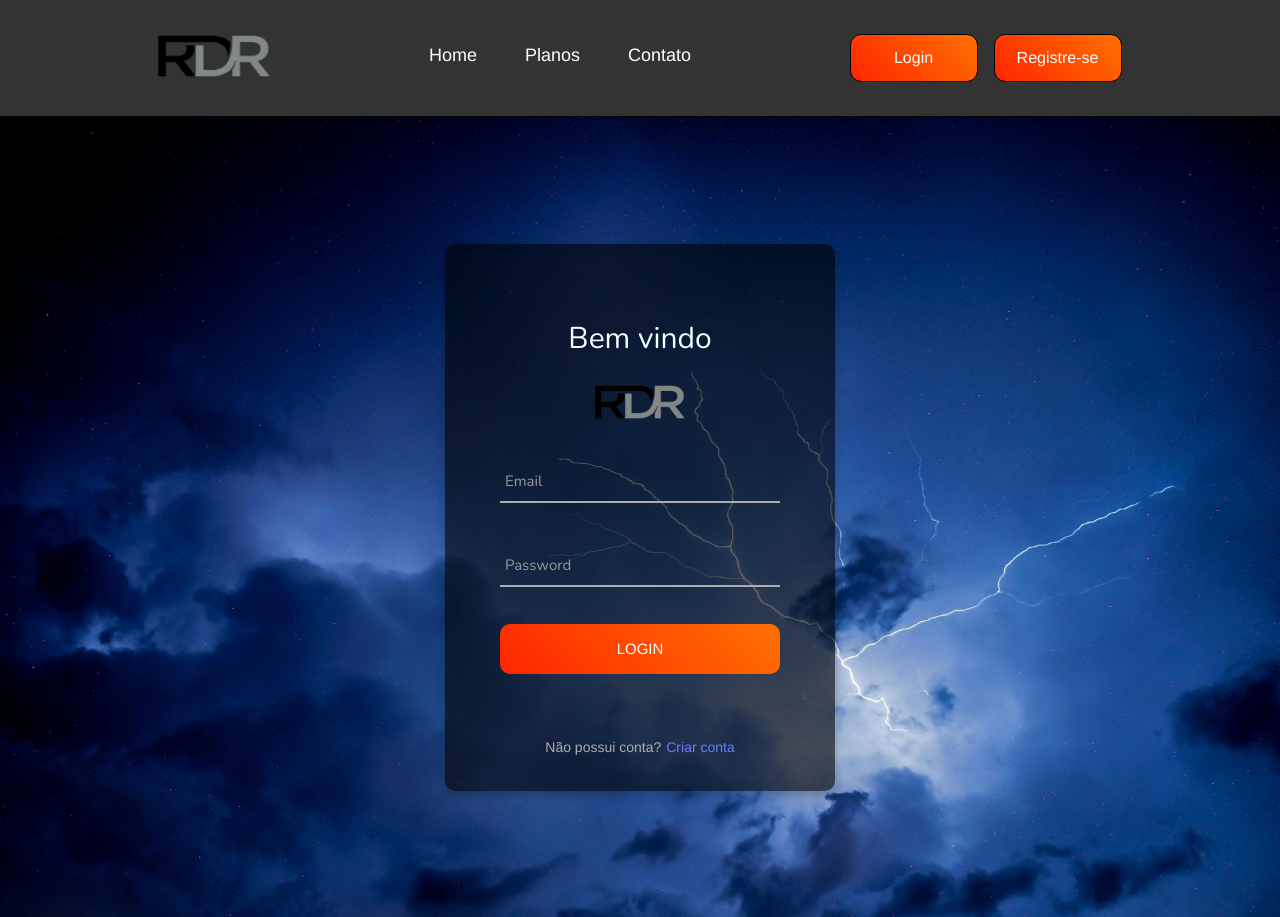
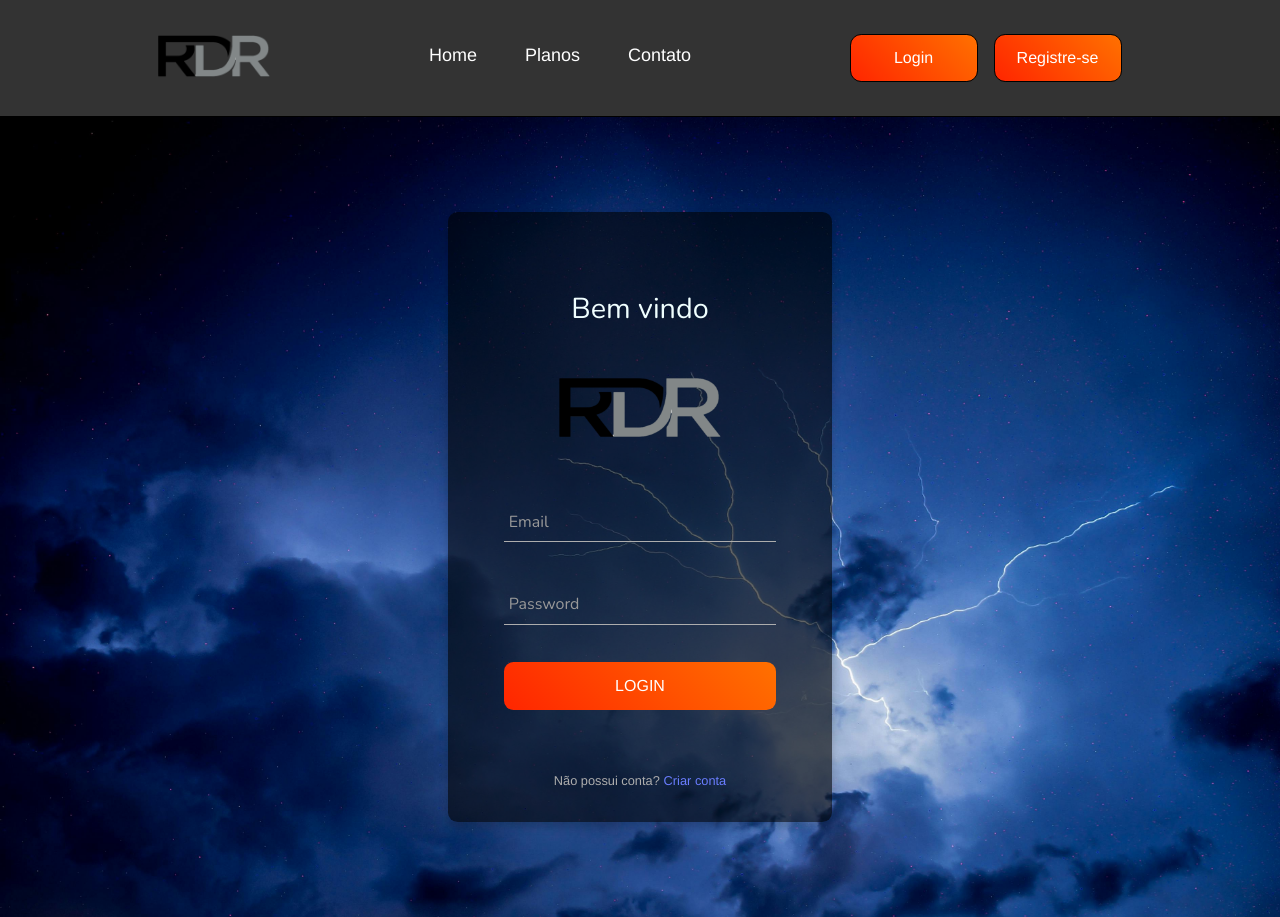
Before and after one commit to Dyeison-Felipe/Rdr_Proj, a React (Create React App) app: page /login in a window 1280 px wide. Built offline with nearby package versions, Linux system fonts and the light colour scheme; a web font is replaced by a local one.

Commit message:
mudança unidade medidas

```diff
--- a/src/Routes/Pages/Login/style.css
+++ b/src/Routes/Pages/Login/style.css
@@ -23,16 +23,16 @@ body, html {
   flex-wrap: wrap;
   align-items: center;
   justify-content: center;
-  padding: 15px;
+  padding: 1em;
 }
 
 .wrap-login {
-  width: 390px;
+  width: 24em;
   background-color: rgba(0, 0, 0, 0.6);
-  border-radius: 10px;
+  border-radius: 0.6em;
   overflow: hidden;
-  padding: 77px 55px 33px 55px;
-  box-shadow: 0 5px 10px 0px rgba(0, 0, 0, 0.2);
+  padding: 5em 3.5em 2em 3.5em;
+  box-shadow: 0 0.3em 0.6em 0 rgba(0, 0, 0, 0.2);
 }
 
 .login-form {
@@ -42,33 +42,33 @@ body, html {
 .login-form-title {
   font-family: Nunito, sans-serif;
   display: block;
-  font-size: 30px;
+  font-size: 1.8em;
   color: azure;
   line-height: 1.2;
   text-align: center;
 }
 
 .login-form-title img {
-  width: 90px;
+  width: 5.6em;
 }
 
 .wrap-input {
   width: 100%;
   position: relative;
-  border-bottom: 2px solid #adadad;
-  margin-bottom: 37px;
+  border-bottom: 0.1em solid #adadad;
+  margin-bottom: 2.3em;
 }
 
 .input {
-  font-size: 15px;
+  font-size: 1em;
   color: #fff;
   line-height: 1.2;
   border: none;
   display: block;
   width: 100%;
-  height: 45px;
+  height: 2.8em;
   background-color: transparent;
-  padding: 0 5px;
+  padding: 0 0.3em;
   font-family: Nunito, sans-serif;
 }
 
@@ -88,33 +88,26 @@ body, html {
   content: "";
   display: block;
   position: absolute;
-  bottom: -2px;
+  bottom: -0.125em;
   left: 0;
   width: 0;
-  height: 2px;
-  -webkit-transition: all 0.4s;
-  -o-transition: all 0.4s;
-  -moz-transition: all 0.4s;
+  height: 0.125em;
   transition: all 0.4s;
   background: linear-gradient(45deg, #FF2500, #FF7100);
-
 }
 
 .focus-input::after {
   font-family: Nunito, sans-serif;
-  font-size: 15px;
+  font-size: 1em;
   color: #999999;
   line-height: 1.2;
   content: attr(data-placeholder);
   display: block;
   width: 100%;
   position: absolute;
-  top: 16px;
-  left: 0px;
-  padding-left: 5px;
-  -webkit-transition: all 0.4s;
-  -o-transition: all 0.4s;
-  -moz-transition: all 0.4s;
+  top: 1em;
+  left: 0;
+  padding-left: 0.3em;
   transition: all 0.4s;
 }
 
@@ -122,19 +115,19 @@ body, html {
   outline: 0;
 }
 
-.input:focus+.focus-input::after {
-  top: -15px;
+.input:focus + .focus-input::after {
+  top: -0.93em;
 }
 
-.input:focus+.focus-input::before {
+.input:focus + .focus-input::before {
   width: 100%;
 }
 
-.has-val+.focus-input::after {
-  top: -15px;
+.has-val + .focus-input::after {
+  top: -0.93em;
 }
 
-.has-val+.focus-input::before {
+.has-val + .focus-input::before {
   width: 100%;
 }
 
@@ -142,14 +135,14 @@ body, html {
   display: flex;
   flex-wrap: wrap;
   justify-content: center;
-  padding-bottom: 13px;
+  padding-bottom: 0.81em;
 }
 
 .login-form-btn {
   text-decoration: none;
-  font-size: 15px;
+  font-size: 1em;
   border: none;
-  border-radius: 10px;
+  border-radius: 0.6em;
   color: #fff;
   line-height: 1.2;
   text-transform: uppercase;
@@ -157,9 +150,8 @@ body, html {
   justify-content: center;
   align-items: center;
   width: 100%;
-  height: 50px;
+  height: 3em;
   background: linear-gradient(45deg, #FF2500, #FF7100);
-
 }
 
 .login-form-btn:hover {
@@ -170,18 +162,18 @@ body, html {
   display: flex;
   justify-content: center;
   align-items: center;
-  margin-top: 50px;
+  margin-top: 3em;
 }
 
 .txt1 {
-  font-size: 14px;
+  font-size: 0.8em;
   color: #adadad;
   line-height: 1.5;
-  padding-right: 5px;
+  padding-right: 0.3em;
 }
 
 .txt2 {
-  font-size: 14px;
+  font-size: 0.8em;
   color: #6a7dfe;
   line-height: 1.5;
   text-decoration: none;
```
